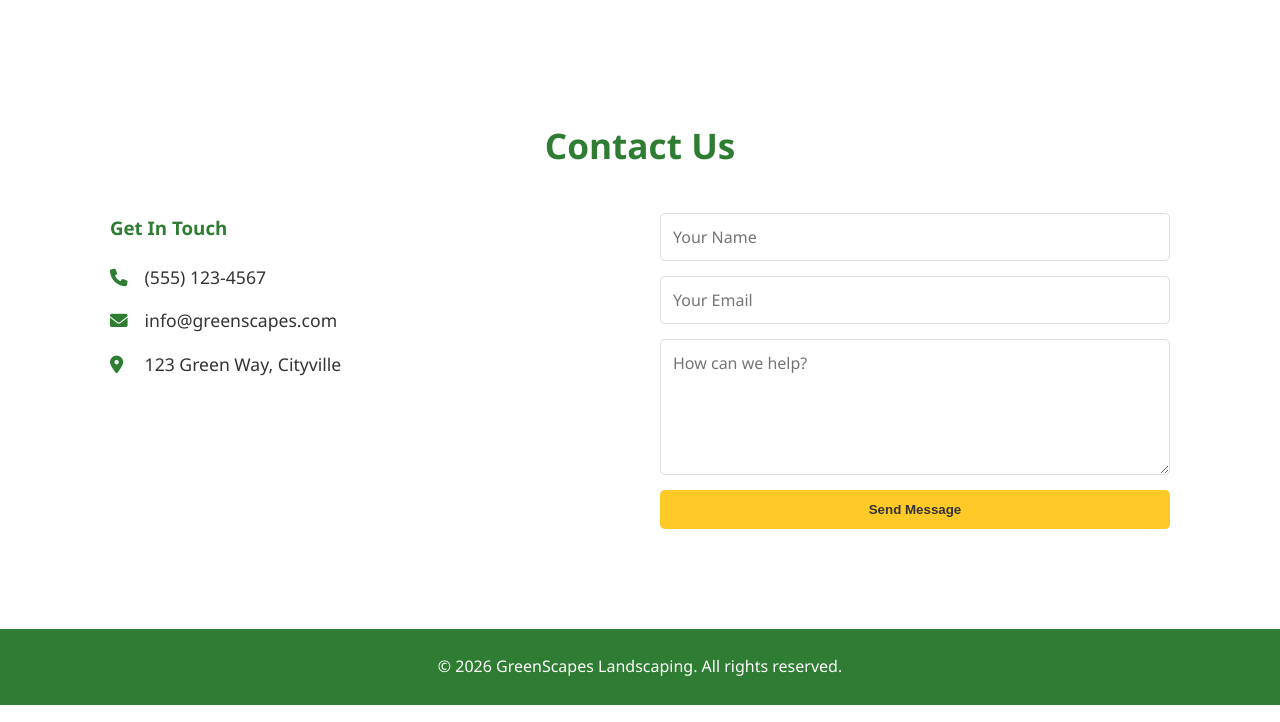
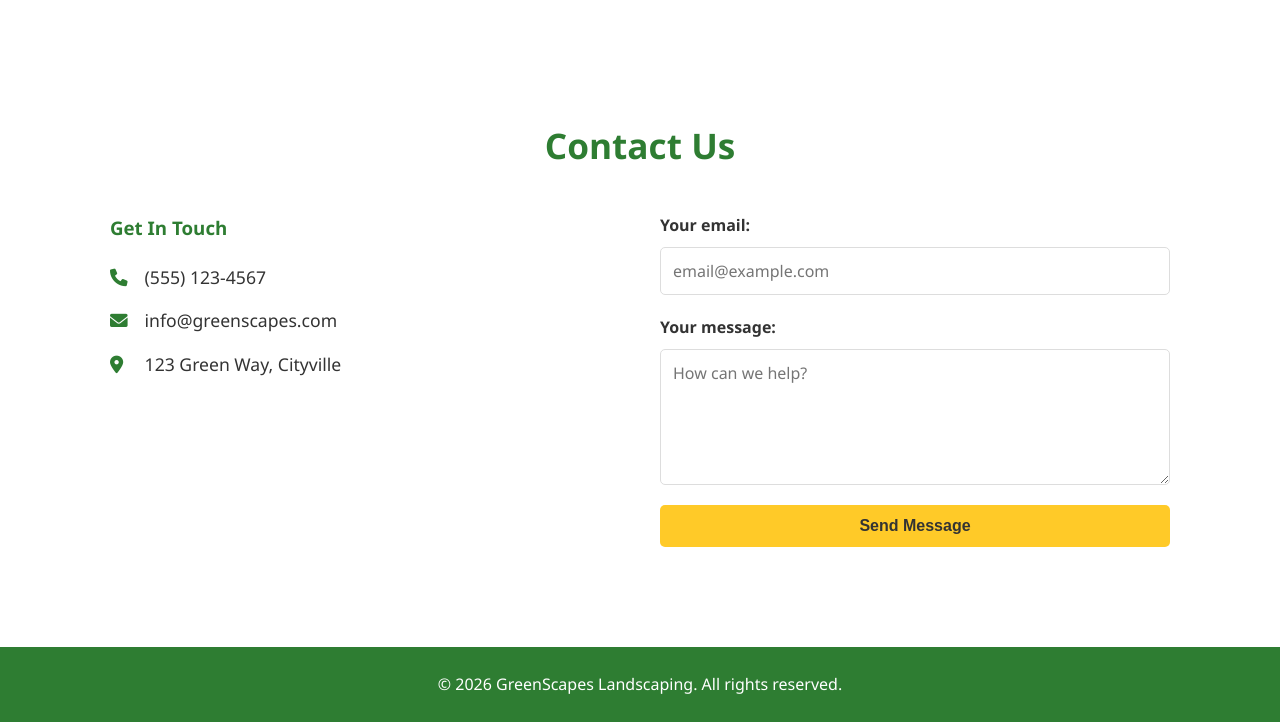
Before and after one commit to solomoneisen7-cmyk/My-website-, a plain HTML site: page index.html in a window 1280 px wide. Shown: the part 1830-2552 px from the top of the page. Drawn offline with Linux system fonts and the light colour scheme.

Commit message:
Refactor contact form and improve styles
Updated contact form structure and styles.

```diff
--- a/index.html
+++ b/index.html
@@ -4,7 +4,6 @@
     <meta charset="UTF-8">
     <meta name="viewport" content="width=device-width, initial-scale=1.0">
     <title>GreenScapes | Professional Landscaping Services</title>
-    <!-- Font Awesome Icons -->
     <link rel="stylesheet" href="https://cdnjs.cloudflare.com/ajax/libs/font-awesome/6.0.0/css/all.min.css">
 
     <style>
@@ -29,7 +28,7 @@
             line-height: 1.6;
             color: var(--dark-text);
             background-color: var(--white);
-            text-align: left; /* LTR alignment */
+            text-align: left;
         }
 
         .container {
@@ -121,6 +120,7 @@
             font-weight: bold;
             cursor: pointer;
             transition: transform 0.2s;
+            font-size: 1rem;
         }
 
         .btn-primary:hover {
@@ -179,7 +179,6 @@
 
         .portfolio-item {
             height: 250px;
-            background-color: #ddd;
             position: relative;
             border-radius: 8px;
             overflow: hidden;
@@ -187,7 +186,6 @@
             background-position: center;
         }
 
-        /* Placeholder Images */
         .item1 { background-image: url('https://images.unsplash.com/photo-1592595896551-12b371d546d5?auto=format&fit=crop&w=600&q=80'); }
         .item2 { background-image: url('https://images.unsplash.com/photo-1600607687939-ce8a6c25118c?auto=format&fit=crop&w=600&q=80'); }
         .item3 { background-image: url('https://images.unsplash.com/photo-1584479898061-15742e14f50d?auto=format&fit=crop&w=600&q=80'); }
@@ -208,7 +206,7 @@
             opacity: 1;
         }
 
-        /* Contact */
+        /* Contact Section */
         .contact {
             padding: 60px 0;
             background: var(--white);
@@ -236,19 +234,36 @@
             width: 20px;
         }
 
+        /* Updated Form Styles */
         .contact-form {
             display: flex;
             flex-direction: column;
-            gap: 15px;
+            gap: 20px;
         }
 
-        .contact-form input, .contact-form textarea {
+        .form-group {
+            display: flex;
+            flex-direction: column;
+            gap: 8px;
+        }
+
+        .form-group label {
+            font-weight: 600;
+            color: var(--dark-text);
+        }
+
+        .contact-form input,
+        .contact-form textarea {
             padding: 12px;
             border: 1px solid #ddd;
             border-radius: 5px;
             font-family: inherit;
             font-size: 1rem;
-            text-align: left;
+            width: 100%;
+        }
+
+        .contact-form textarea {
+            resize: vertical;
         }
 
         /* Footer */
@@ -287,7 +302,6 @@
 </head>
 <body>
 
-    <!-- Navbar -->
     <nav class="navbar">
         <div class="container">
             <a href="#" class="logo">GreenScapes <i class="fas fa-leaf"></i></a>
@@ -300,7 +314,6 @@
         </div>
     </nav>
 
-    <!-- Hero Section -->
     <header id="home" class="hero">
         <div class="hero-content">
             <h1>Transform Your Outdoor Space</h1>
@@ -309,7 +322,6 @@
         </div>
     </header>
 
-    <!-- Services -->
     <section id="services" class="services">
         <div class="container">
             <h2 class="section-title">Our Services</h2>
@@ -338,7 +350,6 @@
         </div>
     </section>
 
-    <!-- Portfolio -->
     <section id="portfolio" class="portfolio">
         <div class="container">
             <h2 class="section-title">Recent Projects</h2>
@@ -356,7 +367,6 @@
         </div>
     </section>
 
-    <!-- Contact -->
     <section id="contact" class="contact">
         <div class="container">
             <h2 class="section-title">Contact Us</h2>
@@ -368,19 +378,22 @@
                     <p><i class="fas fa-map-marker-alt"></i> 123 Green Way, Cityville</p>
                 </div>
 
-                <!-- Contact Form -->
-                <!-- Note: Remember to add your Formspree ID to the action URL below -->
-                <form class="contact-form" action="https://formspree.io/f/your-form-id" method="POST">
-                    <input type="text" name="name" placeholder="Your Name" required>
-                    <input type="email" name="email" placeholder="Your Email" required>
-                    <textarea name="message" placeholder="How can we help?" rows="5" required></textarea>
+                <form class="contact-form" action="https://formspree.io/f/xqedgzok" method="POST">
+                    <div class="form-group">
+                        <label>Your email:</label>
+                        <input type="email" name="email" placeholder="email@example.com" required>
+                    </div>
+                    <div class="form-group">
+                        <label>Your message:</label>
+                        <textarea name="message" rows="5" placeholder="How can we help?" required></textarea>
+                    </div>
                     <button type="submit" class="btn-primary">Send Message</button>
                 </form>
+
             </div>
         </div>
     </section>
 
-    <!-- Footer -->
     <footer>
         <p>&copy; 2026 GreenScapes Landscaping. All rights reserved.</p>
     </footer>
```
